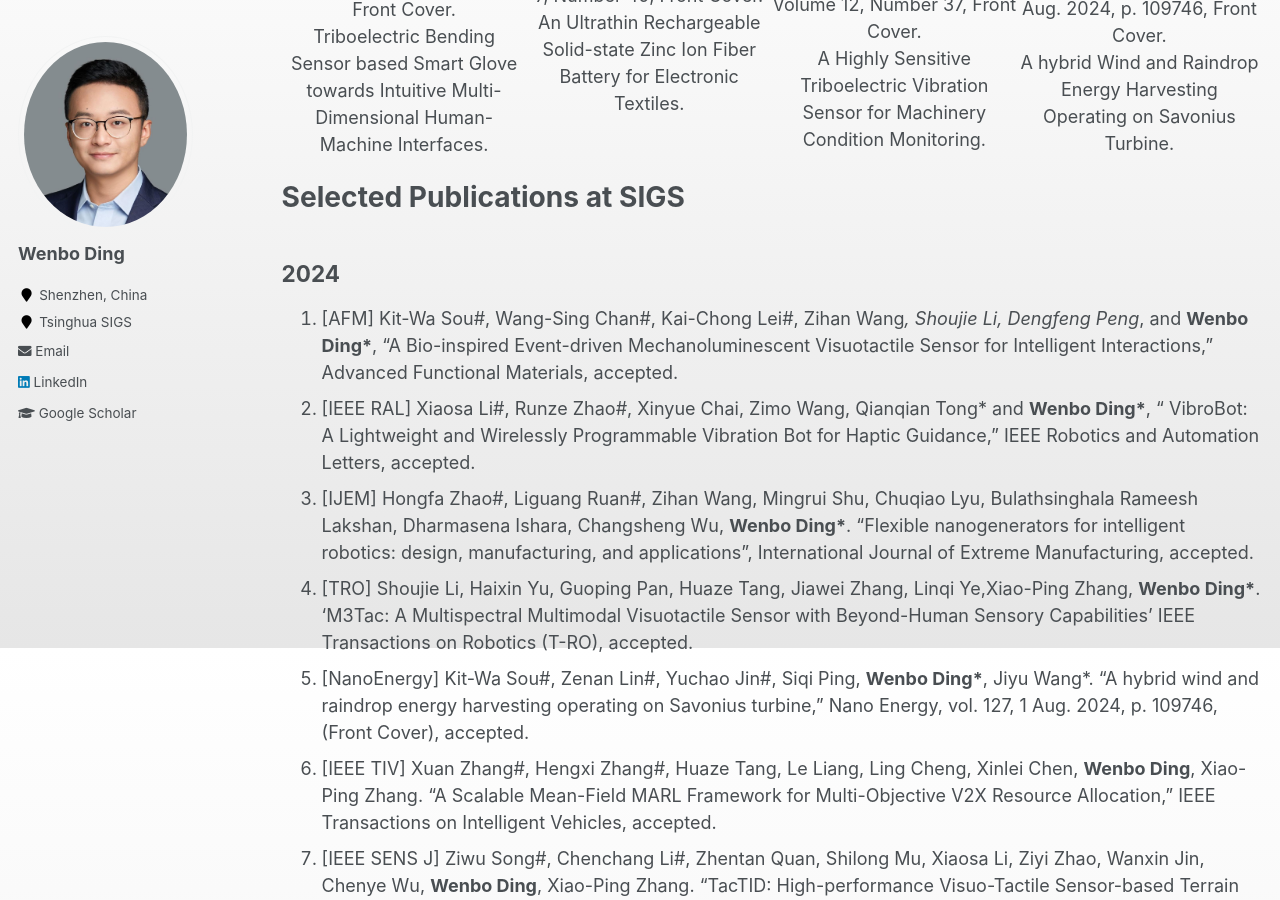
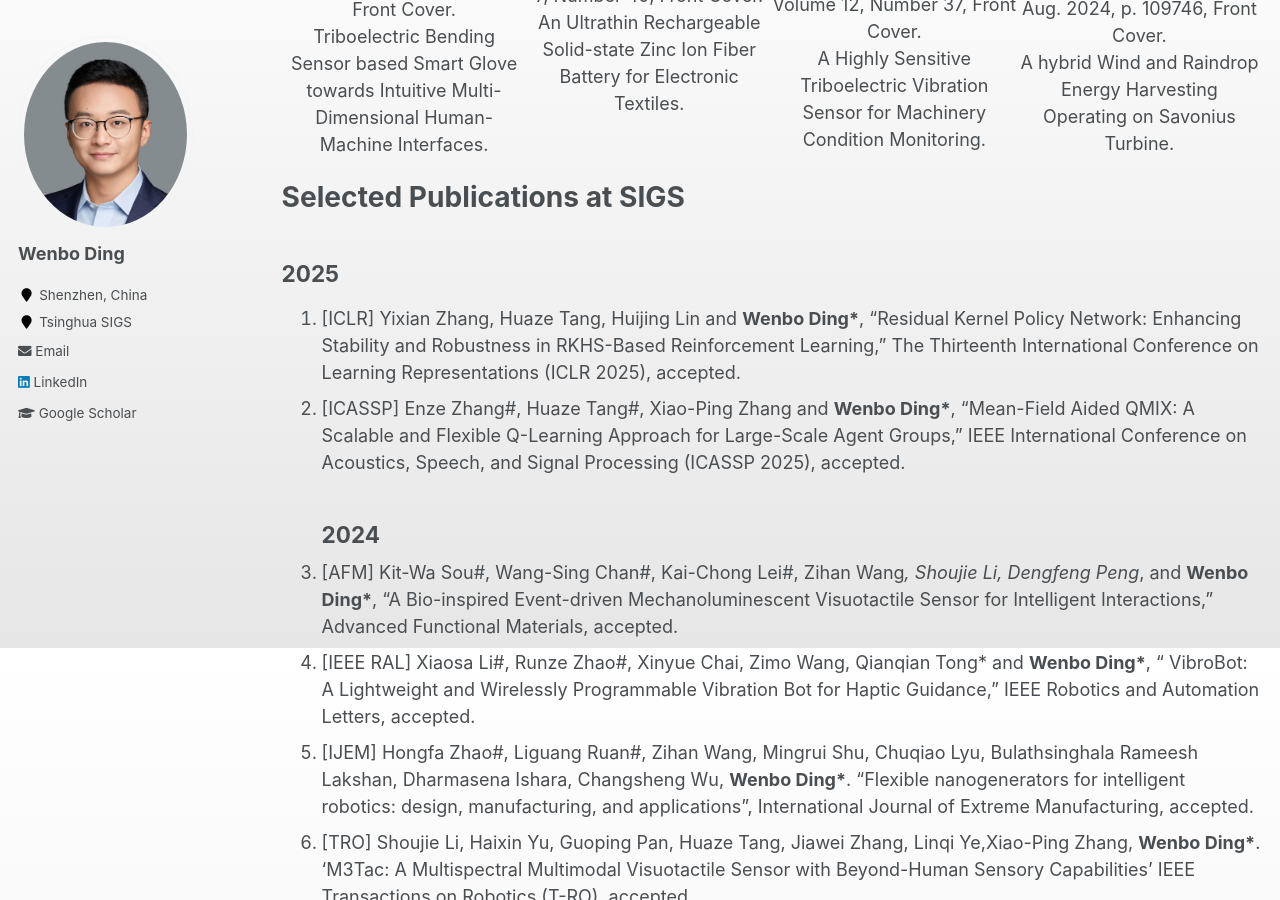
Before and after one commit to whenboy07/whenboy07.github.io, a Jekyll site: the page built from _pages/publication.md, in a window 1280 px wide and 900 px high, scrolled down 1152 px. Built offline with Jekyll 4.4.1, drawn with Linux system fonts in a browser that asks for light colours.

Commit message:
update news

```diff
--- a/_pages/publication.md
+++ b/_pages/publication.md
@@ -112,6 +112,9 @@ A hybrid Wind and Raindrop Energy Harvesting Operating on Savonius Turbine.
 <!-- # Preprint -->
 
 # Selected Publications at SIGS
+## 2025
+1. [ICLR] Yixian Zhang, Huaze Tang, Huijing Lin and **Wenbo Ding\***, "Residual Kernel Policy Network: Enhancing Stability and Robustness in RKHS-Based Reinforcement Learning," The Thirteenth International Conference on Learning Representations (ICLR 2025), accepted.
+2. [ICASSP] Enze Zhang#, Huaze Tang#, Xiao-Ping Zhang and **Wenbo Ding\***, "Mean-Field Aided QMIX: A Scalable and Flexible Q-Learning Approach for Large-Scale Agent Groups," IEEE International Conference on Acoustics, Speech, and Signal Processing (ICASSP 2025), accepted.
 ## 2024
 1. [AFM] Kit-Wa Sou#, Wang-Sing Chan#, Kai-Chong Lei#, Zihan Wang*, Shoujie Li, Dengfeng Peng*, and **Wenbo Ding\***, "A Bio-inspired Event-driven Mechanoluminescent Visuotactile Sensor for Intelligent Interactions," Advanced Functional Materials, accepted.
 2. [IEEE RAL] Xiaosa Li#, Runze Zhao#, Xinyue Chai, Zimo Wang, Qianqian Tong* and **Wenbo Ding\***, " VibroBot: A Lightweight and Wirelessly Programmable Vibration Bot for Haptic Guidance," IEEE Robotics and Automation Letters, accepted.
```
Also changed, not shown: _pages/about.md (+2 -0 lines), _pages/news.md (+2 -0 lines), 1 other file.
